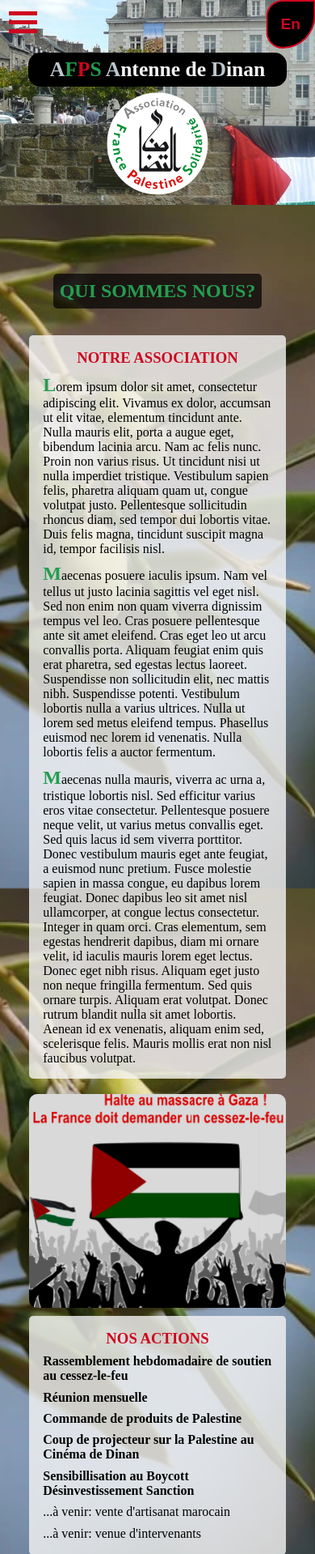
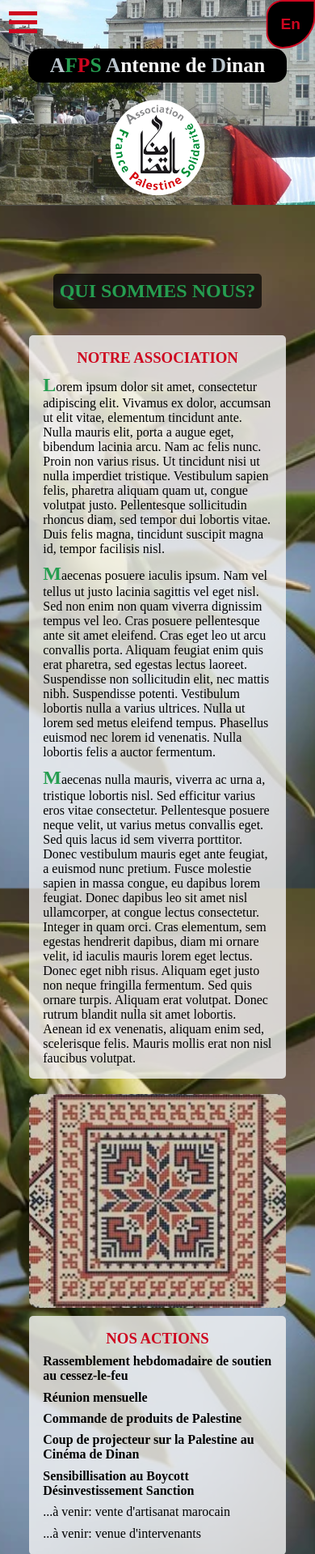
Before and after one commit to LazezBZH/AFPS-Dinan, a PHP site: page / in a window 390 px wide. Shown: the top 1919 px of the page at 81% size. Run offline with PHP 8.4, Linux system fonts and the light colour scheme; some libraries are stand-ins or nearby versions.

Commit message:
modif slider

```diff
--- a/CSS/slider.css
+++ b/CSS/slider.css
@@ -46,7 +46,8 @@
   overflow: hidden;
   border-radius: 5px;
 }
-.slider-main.animation-5 .part {
+.slider-main.animation-5 .part,
+.slider-main.animation-52 .part {
   position: absolute;
   top: 0;
   width: 20.1%;
@@ -63,50 +64,74 @@
   top: 0;
   width: 500%;
   height: 100%;
-  background-image: url("/assets/images/art2.webp");
+  background-image: url("/assets/images/slide1.webp");
 }
-.slider-main.animation-5 .part.part-1 {
+.slider-main.animation-52 .part:before {
+  content: "";
+  display: block;
+  position: absolute;
+  background-size: cover;
+  background-position: center;
+  top: 0;
+  width: 500%;
+  height: 100%;
+  background-image: url("/assets/images/slide5.webp");
+}
+.slider-main.animation-5 .part.part-1,
+.slider-main.animation-52 .part.part-1 {
   transition: transform 1.1s 0.3s;
   left: 0%;
 }
-.slider-main.animation-5 .part.part-1:before {
+.slider-main.animation-5 .part.part-1:before,
+.slider-main.animation-52 .part.part-1:before {
   left: 0%;
 }
-.slider-main.animation-5 .part.part-2 {
+.slider-main.animation-5 .part.part-2,
+.slider-main.animation-52 .part.part-2 {
   transition: transform 1.1s 0.5s;
   left: 20%;
 }
-.slider-main.animation-5 .part.part-2:before {
+.slider-main.animation-5 .part.part-2:before,
+.slider-main.animation-52 .part.part-2:before {
   left: -100%;
 }
-.slider-main.animation-5 .part.part-3 {
+.slider-main.animation-5 .part.part-3,
+.slider-main.animation-52 .part.part-3 {
   transition: transform 1.1s 0.7s;
   left: 40%;
 }
-.slider-main.animation-5 .part.part-3:before {
+.slider-main.animation-5 .part.part-3:before,
+.slider-main.animation-52 .part.part-3:before {
   left: -200%;
 }
-.slider-main.animation-5 .part.part-4 {
+.slider-main.animation-5 .part.part-4,
+.slider-main.animation-52 .part.part-4 {
   transition: transform 1.1s 0.5s;
   left: 60%;
 }
-.slider-main.animation-5 .part.part-4:before {
+.slider-main.animation-5 .part.part-4:before,
+.slider-main.animation-52 .part.part-4:before {
   left: -300%;
 }
-.slider-main.animation-5 .part.part-5 {
+.slider-main.animation-5 .part.part-5,
+.slider-main.animation-52 .part.part-5 {
   transition: transform 1.1s 0.3s;
   left: 80%;
 }
-.slider-main.animation-5 .part.part-5:before {
+.slider-main.animation-5 .part.part-5:before,
+.slider-main.animation-52 .part.part-5:before {
   left: -400%;
 }
-.slider-main.animation-5 .part {
+.slider-main.animation-5 .part,
+.slider-main.animation-52 .part {
   transform: translateY(100%);
 }
-.slider-main.animation-9 .slideBg {
+.slider-main.animation-9 .slideBg,
+.slider-main.animation-92 .slideBg {
   perspective: 2000;
 }
-.slider-main.animation-9 .part {
+.slider-main.animation-9 .part,
+.slider-main.animation-92 .part {
   position: absolute;
   width: 33.5%;
   height: 33.5%;
--- a/CSS/style.css
+++ b/CSS/style.css
@@ -83,7 +83,7 @@
   background-repeat: no-repeat;
   display: flex;
   flex-direction: column;
-  padding: 2dvw;
+  padding: 2.5dvw;
   gap: 1dvw;
   justify-content: space-between;
   position: relative;
@@ -387,6 +387,9 @@
   font-weight: bold;
   cursor: url("/assets/images/colombe-red.svg"), pointer;
 }
+.sidenav a.active {
+  color: var(--green);
+}
 .sidenav a:hover {
   color: var(--red);
 }
@@ -408,10 +411,10 @@
   content: "\0025B8";
   color: rgba(245, 245, 245, 0.8);
 }
-.sidenav.active {
+.sidenav.visible {
   left: 0;
 }
-.openBtn.active {
+.openBtn.visible {
   opacity: 0;
 }
 .sidenav .close {
@@ -832,6 +835,7 @@
   top: 50%;
   right: 15px;
   transform: translateY(-50%);
+  font-size: 0.8rem;
 }
 
 /* RESPONSIVE */
@@ -898,7 +902,11 @@
 
 @media screen and (max-width: 420px) {
   h1 {
-    top: 65px;
+    top: 60px;
     font-size: 1.6rem;
   }
+  .logo {
+    height: 14dvh;
+    margin-top: 11dvh;
+  }
 }
--- a/JS/observers.js
+++ b/JS/observers.js
@@ -1,5 +1,5 @@
 // pour que le lien actif de la nav prenne la classe active au scroll
-const links = document.querySelectorAll("nav a");
+const links = document.querySelectorAll(".links");
 const toggle = (e) => {
   links.forEach((link) => {
     link.classList.remove("active");
--- a/JS/slider.js
+++ b/JS/slider.js
@@ -2,7 +2,7 @@
 setInterval(function () {
   document.getElementById("page" + count).checked = true;
   count++;
-  if (count > 4) {
+  if (count > 8) {
     count = 1;
   }
 }, 2500);
--- a/index.html
+++ b/index.html
@@ -48,7 +48,7 @@
               <button type="button" class="lang-switcher i18n" data-i18n="switch">En</button>
             </div>
             <div class="header-top">
-                <img loading="lazy" src="assets/images/Logo-AFPS.jpg" alt="logo de l'AFPS" class="logo">
+                <img loading="lazy" src="assets/images/Logo-AFPS.webp" alt="logo de l'AFPS" class="logo">
                 <h1><span class="grey">A</span><span class="green">F</span><span class="red">P</span><span class="green">S</span> <span class="grey">A</span>ntenne de <span class="grey">D</span>inan</h1>
             </div>
         </header>
@@ -149,6 +153,47 @@
                             </div>
                             <!--fourth slide-->
                             <div class="slider-main slide4 animation-4">
+                                <div class="slideBg">
+                                    <div class="part top left"></div>
+                                    <div class="part top right"></div>
+                                    <div class="part bot left"></div>
+                                    <div class="part bot right"></div>
+                                </div>
+                            </div>
+                            <!--5 slide-->
+                            <div class="slider-main slide5 animation-52">
+                                <div class="slideBg">
+                                    <div class="part part-1"></div>
+                                    <div class="part part-2"></div>
+                                    <div class="part part-3"></div>
+                                    <div class="part part-4"></div>
+                                    <div class="part part-5"></div>
+                                </div>
+                            </div>
+                            <!--6 slide-->
+                            <div class="slider-main slide6 animation-92">
+                                <div class="slideBg">
+                                    <div class="part left-top"></div>
+                                    <div class="part mid-top"></div>
+                                    <div class="part right-top"></div>
+                                    <div class="part left-mid"></div>
+                                    <div class="part mid-mid"></div>
+                                    <div class="part right-mid"></div>
+                                    <div class="part left-bot"></div>
+                                    <div class="part mid-bot"></div>
+                                    <div class="part right-bot"></div>
+                                </div>
+                            </div>
+                            <!--7 slide-->
+                            <div class="slider-main slide7 animation-32">
+                                <div class="slideBg">
+                                    <div class="part left"></div>
+                                    <div class="part mid"></div>
+                                    <div class="part right"></div>
+                                </div>
+                            </div>
+                            <!--8 slide-->
+                            <div class="slider-main slide8 animation-42">
                                 <div class="slideBg">
                                     <div class="part top left"></div>
                                     <div class="part top right"></div>
```
Also changed, not shown: other parts of CSS/slider.css (+142 -72 lines), other parts of index.html (+15 -11 lines), JS/i18n.js (+21 -21 lines), JS/sidenav.js (+4 -4 lines), assets/images/Logo-AFPS.jpg (deleted), assets/images/Logo-AFPS.webp (added), assets/images/slide1.webp (added), assets/images/slide2.webp (added), assets/images/slide3.webp (added), assets/images/slide4.webp (added), assets/images/slide5.webp (added), assets/images/slide6.webp (added), assets/images/slide7.webp (added), assets/images/slide8.webp (added).
